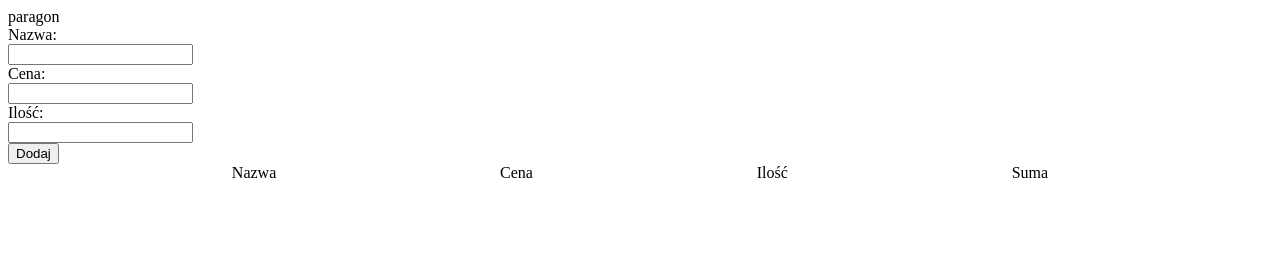
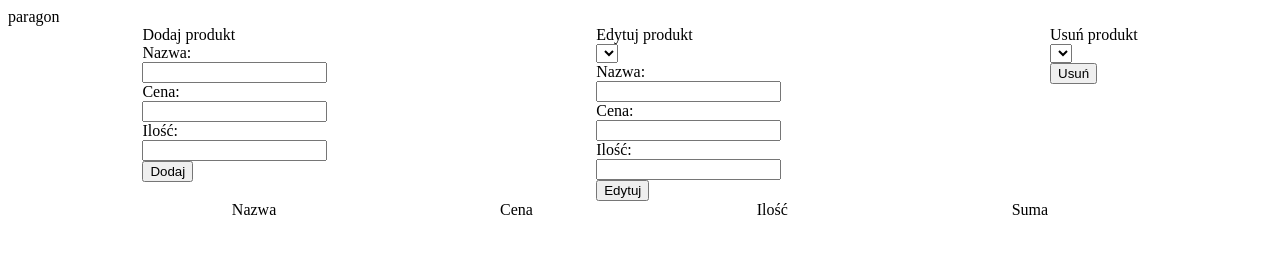
Before and after one commit to szymonszymonszymonv/javascript-receipt-app, a website: page index.html in a window 1280 px wide. Drawn offline with Linux system fonts and the light colour scheme.

Commit message:
add inputs to form

```diff
--- a/index.html
+++ b/index.html
@@ -18,6 +18,9 @@
         <![endif]-->
 
         <header>paragon</header>
+        <div class="actions">
+            <div class="addAction">
+                <label>Dodaj produkt</label><br />
                 <label>Nazwa: </label>
                 <input type="text" class="name" />
                 <label>Cena: </label>
@@ -25,6 +28,28 @@
                 <label>Ilość: </label>
                 <input type="text" class="amount" />
                 <button type="submit" class="add">Dodaj</button>
+            </div>
+            <div class="editAction">
+                <label>Edytuj produkt</label>
+                <select>
+                </select>
+                <label>Nazwa: </label>
+                <input type="text" class="editName" />
+                <label>Cena: </label>
+                <input type="text" class="editPrice" />
+                <label>Ilość: </label>
+                <input type="text" class="editAmount" />
+                <button type="submit" class="edit">Edytuj</button>
+            </div>
+            <div class="removeAction">
+                <label>Usuń produkt</label>
+                <select>
+
+                </select>
+                <button type="submit" class="edit">Usuń</button>
+            </div>
+        </div>
+
         <div class="productContainer">
             <div class="labels">
                 <span>Nazwa</span>
--- a/main.js
+++ b/main.js
@@ -1,6 +1,3 @@
-
-
-
 class Product {
     id
     constructor(name, amount, price){
@@ -72,6 +69,7 @@ class ProductContainer {
     }
 }
 
+
 let buttonAdd = document.getElementsByClassName("add")[0]
 let inputName = document.getElementsByClassName("name")[0]
 let inputPrice = document.getElementsByClassName("price")[0]
--- a/styles.css
+++ b/styles.css
@@ -1,5 +1,9 @@
 input {
-    display:block;
+    display: block;
+}
+
+select {
+    display: block;
 }
 
 .productContainer {
@@ -20,6 +24,17 @@ input {
     justify-content: space-evenly;
 }
 
+.actions {
+    display: flex;
+    flex-direction: row;
+    justify-content: space-around;
+}
+
+.action {
+    display: flex;
+    flex-direction: column;
+}
+
 span {
     display: flex;
 }
```
Lines whose indentation alone changed are shown as unchanged.
